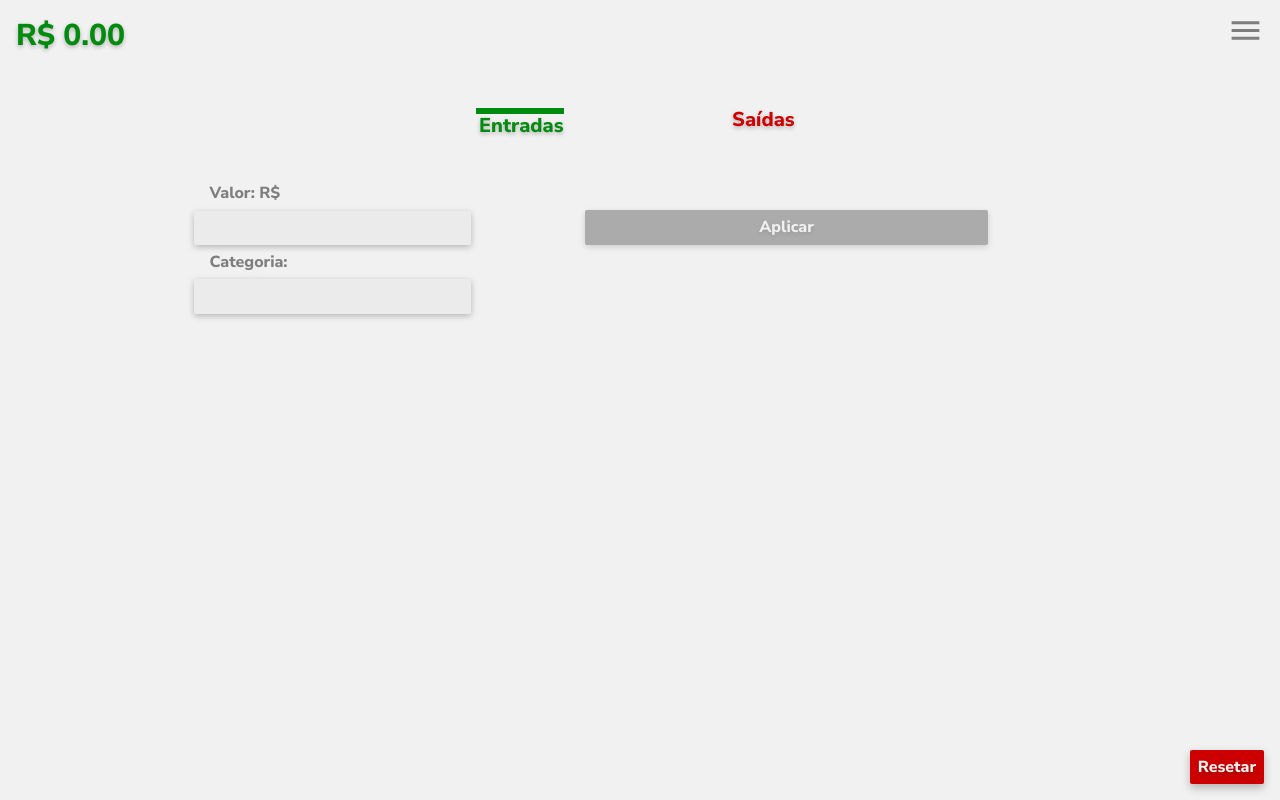
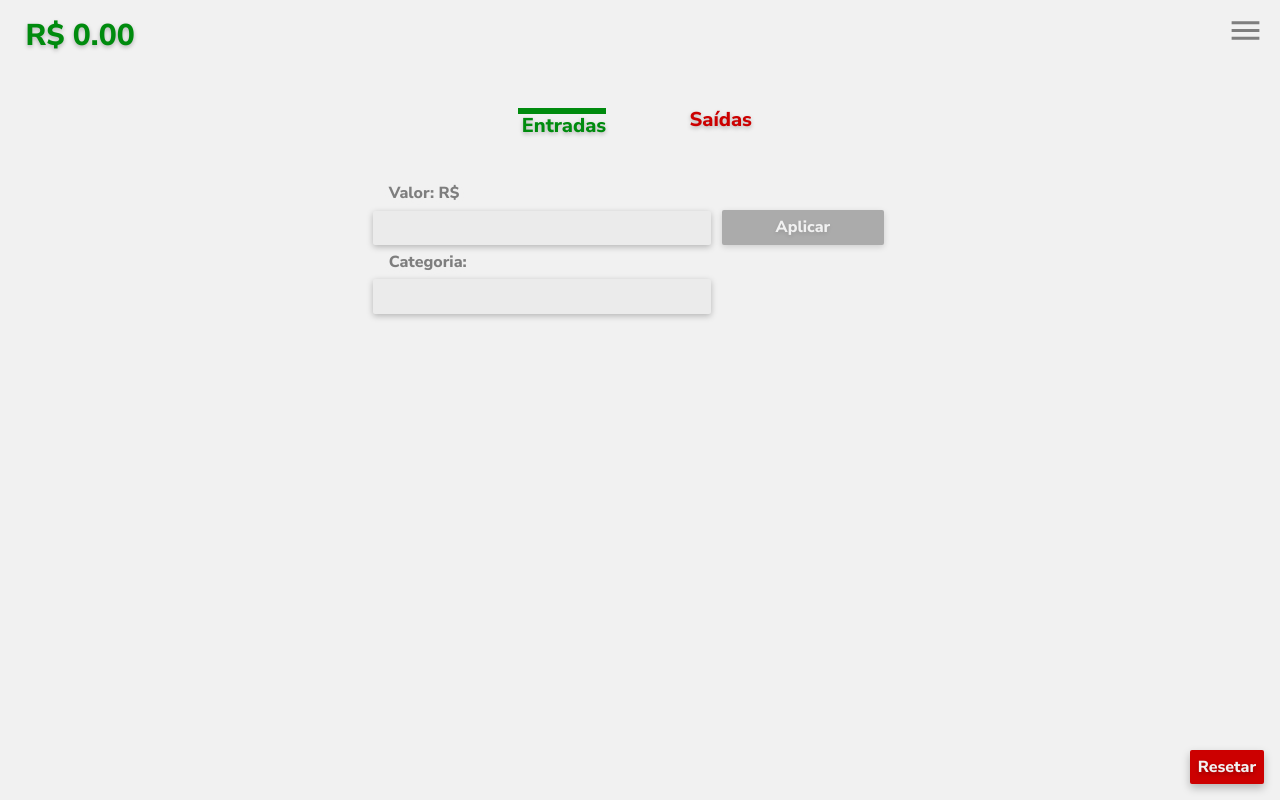
Before and after one commit to mwantony/feira_de_ciencias, a React (Create React App) app: page / in a window 1280 px wide. Built offline with nearby package versions, Linux system fonts and the light colour scheme.

Commit message:
controlador feito

```diff
--- a/src/components/NotFound/NotFound.module.scss
+++ b/src/components/NotFound/NotFound.module.scss
@@ -49,7 +49,8 @@
     top: 20%;
     left: 90%;
     width: 5%;
-    animation: nuvem1 70s infinite ease-in-out alternate;  }
+    animation: nuvem1 70s infinite ease-in-out alternate;
+  }
   &__nuvem2 {
     top: 30%;
     left: 50%;
@@ -76,3 +77,17 @@
     transform: translateX(-120vw);
   }
 }
+
+@media (min-width: $media) {
+  .notfound {
+    &__nuvem1 {
+      animation: nuvem1 100s infinite ease-in-out alternate;
+    }
+    &__nuvem2 {
+      animation: nuvem2 100s infinite ease-in-out alternate;
+    }
+    &__nuvem3 {
+      animation: nuvem3 100s infinite ease-in-out alternate;
+    }
+  }
+}
--- a/src/pages/Controlador/ConfirmarReset/ConfirmarReset.module.scss
+++ b/src/pages/Controlador/ConfirmarReset/ConfirmarReset.module.scss
@@ -88,3 +88,11 @@
   color: $surface;
   text-shadow: 0px 2px 8px $tema-principal;
 }
+
+@media(min-width: $media) {
+  .popup {
+    &__content {
+      width: 40%;
+    }
+  }
+}
--- a/src/pages/Controlador/Controlador.module.scss
+++ b/src/pages/Controlador/Controlador.module.scss
@@ -1,4 +1,9 @@
 @import "styles/_variaveis.scss";
+
+.section--controlador {
+  width: 100%;
+  margin: 0 auto;
+}
 
 .input__div {
   display: flex;
@@ -106,3 +111,31 @@
 .none {
   display: none;
 }
+
+@media(min-width: $media) {
+  .controlador {
+    &__input {
+      width: 100%;
+    }
+
+    &__botao {
+      width: 30%;
+    }
+  }
+
+  .inputs {
+    width: 60%;
+  }
+  .section--controlador {
+    width: 60%;
+    margin: 0 auto;
+  }
+  .lista {
+    &__quantia {
+      height: 60px;
+    }
+  }
+  .valor, .categoria {
+    font-size: 18px;
+  }
+}
--- a/src/pages/Controlador/Estado/Estado.module.scss
+++ b/src/pages/Controlador/Estado/Estado.module.scss
@@ -18,3 +18,9 @@
 .controlador__saldo--negativo {
   color: $negativo;
 }
+
+@media(min-width: $media) {
+  .estado {
+    margin-left: -18vw;
+  }
+}
--- a/src/pages/Controlador/Estado/ZoomIn/ZoomIn.module.scss
+++ b/src/pages/Controlador/Estado/ZoomIn/ZoomIn.module.scss
@@ -60,3 +60,16 @@
   box-shadow: 0px 2px 8px $text-shadow;
 
 }
+@media(min-width: $media) {
+  .zoomin {
+    position: absolute;
+    left: 0;
+  }
+  .popupzoom {
+    transform: translate(-120%, 50%);
+    width: 30%;
+  }
+  .popupzoom--aparecer {
+    transform: translate(-40%, 50%);
+  }
+}
--- a/src/pages/Controlador/ValidacaoValor/ValidacaoValor.module.scss
+++ b/src/pages/Controlador/ValidacaoValor/ValidacaoValor.module.scss
@@ -77,3 +77,11 @@
   background-color: $surface;
   color: $tema-principal;
 }
+
+@media(min-width: $media) {
+  .popup {
+    &__content {
+      width: 40%;
+    }
+  }
+}
--- a/src/pages/Controlador/index.tsx
+++ b/src/pages/Controlador/index.tsx
@@ -87,7 +87,7 @@ export default function Controlador({
   ];
   const [aparecerValidacao, setAparecerValidacao] = useState(false);
   return (
-    <section>
+    <section className={styles['section--controlador']}>
       <ValidacaoValor
         setAparecerValidacao={setAparecerValidacao}
         aparecerValidacao={aparecerValidacao}
--- a/src/styles/_variaveis.scss
+++ b/src/styles/_variaveis.scss
@@ -5,3 +5,4 @@ $text-shadow: rgba(0, 0, 0, 0.25);
 $input: #EBEBEB;
 $positivo: #008B0E;
 $negativo: #CC0000;
+$media: 767px;
```
